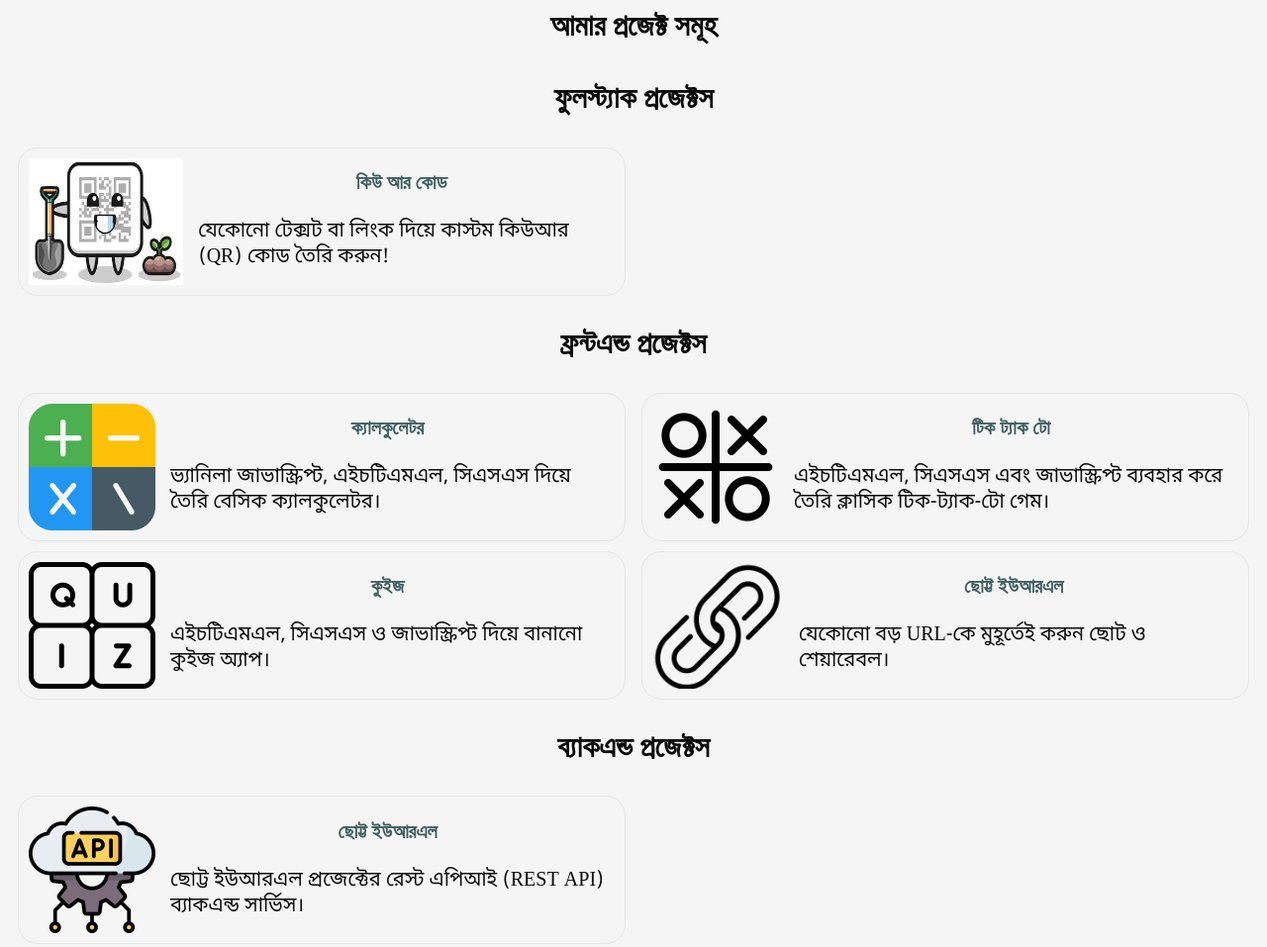
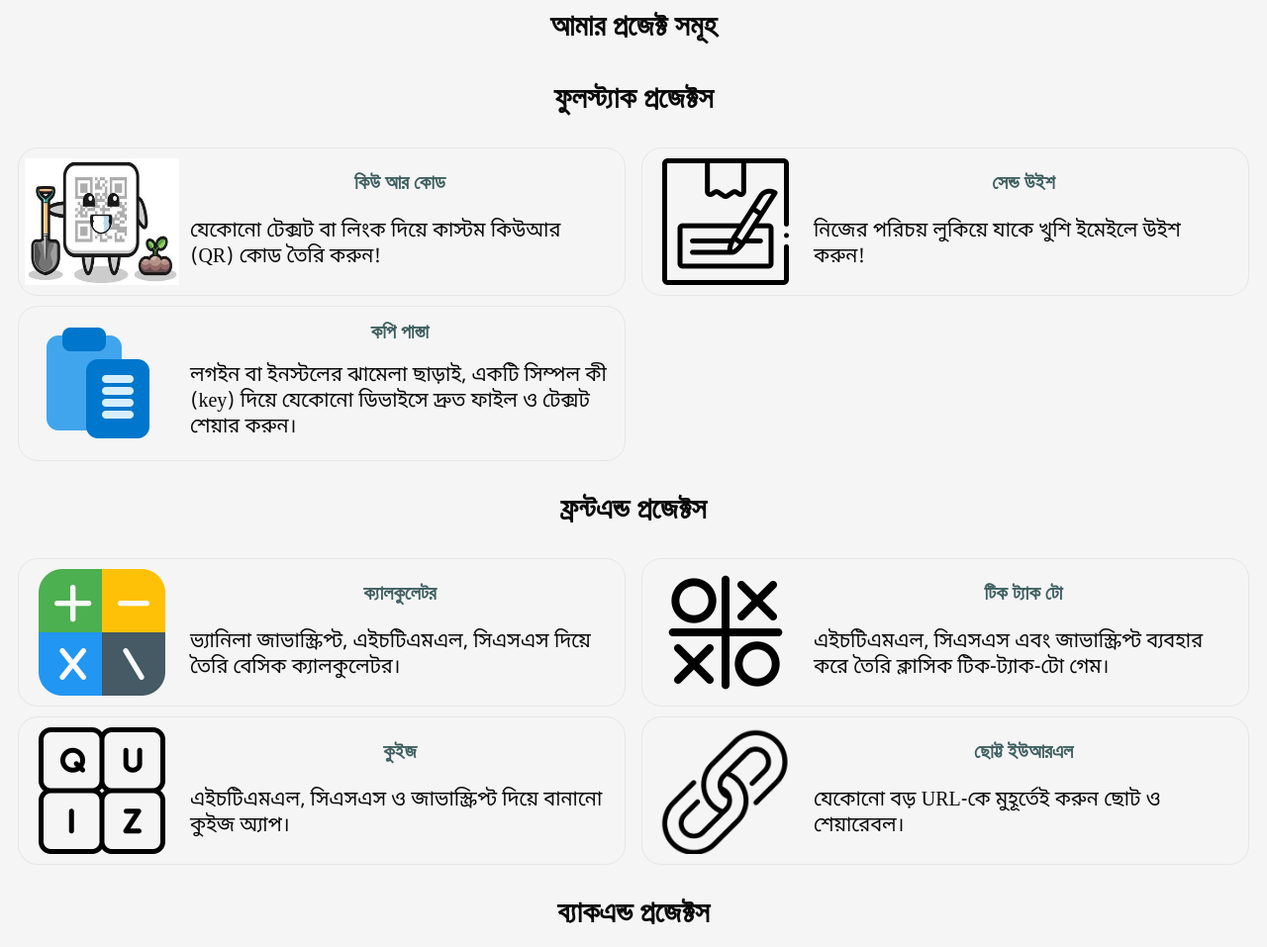
Before and after one commit to asiradnan/bangla-portfolio, a plain HTML site: page index.html in a window 1280 px wide. Shown: the part 714-1671 px from the top of the page at 99% size. Drawn offline with Linux system fonts and the light colour scheme.

Commit message:
add two new projects

```diff
--- a/index.js
+++ b/index.js
@@ -42,6 +42,20 @@ const fullstackProjects = [
         img: "./images/projects_icons/qr_icon.jpg",
         description: "যেকোনো টেক্সট বা লিংক দিয়ে কাস্টম কিউআর (QR) কোড তৈরি করুন!",
         link: "https://qr.asiradnan.com",
+        category: "django"
+    },
+    {
+        title: "সেন্ড উইশ",
+        img: "./images/projects_icons/sendwish_icon.png",
+        description: "নিজের পরিচয় লুকিয়ে যাকে খুশি ইমেইলে উইশ করুন!",
+        link: "https://sendwish.asiradnan.com",
+        category: "django"
+    },
+    {
+        title: "কপি পাস্তা",
+        img: "./images/projects_icons/copypasta_icon.png",
+        description: "লগইন বা ইনস্টলের ঝামেলা ছাড়াই, একটি সিম্পল কী (key) দিয়ে যেকোনো ডিভাইসে দ্রুত ফাইল ও টেক্সট শেয়ার করুন।",
+        link: "https://copypasta.asiradnan.com",
         category: "django"
     }
 ]
--- a/styles.css
+++ b/styles.css
@@ -127,7 +127,7 @@ section {
 
 .project {
     display: grid;
-    grid-template-columns: auto auto;
+    grid-template-columns: 25% 75%;
     grid-template-rows: auto auto;
     gap: 5px;
     border: 1px solid var(--secondary);
@@ -140,6 +140,7 @@ section {
 
 .project p {
     padding: 10px;
+    justify-self: start;
 }
 
 
```
Also changed, not shown: images/projects_icons/copypasta_icon.png (added), images/projects_icons/sendwish_icon.png (added).
